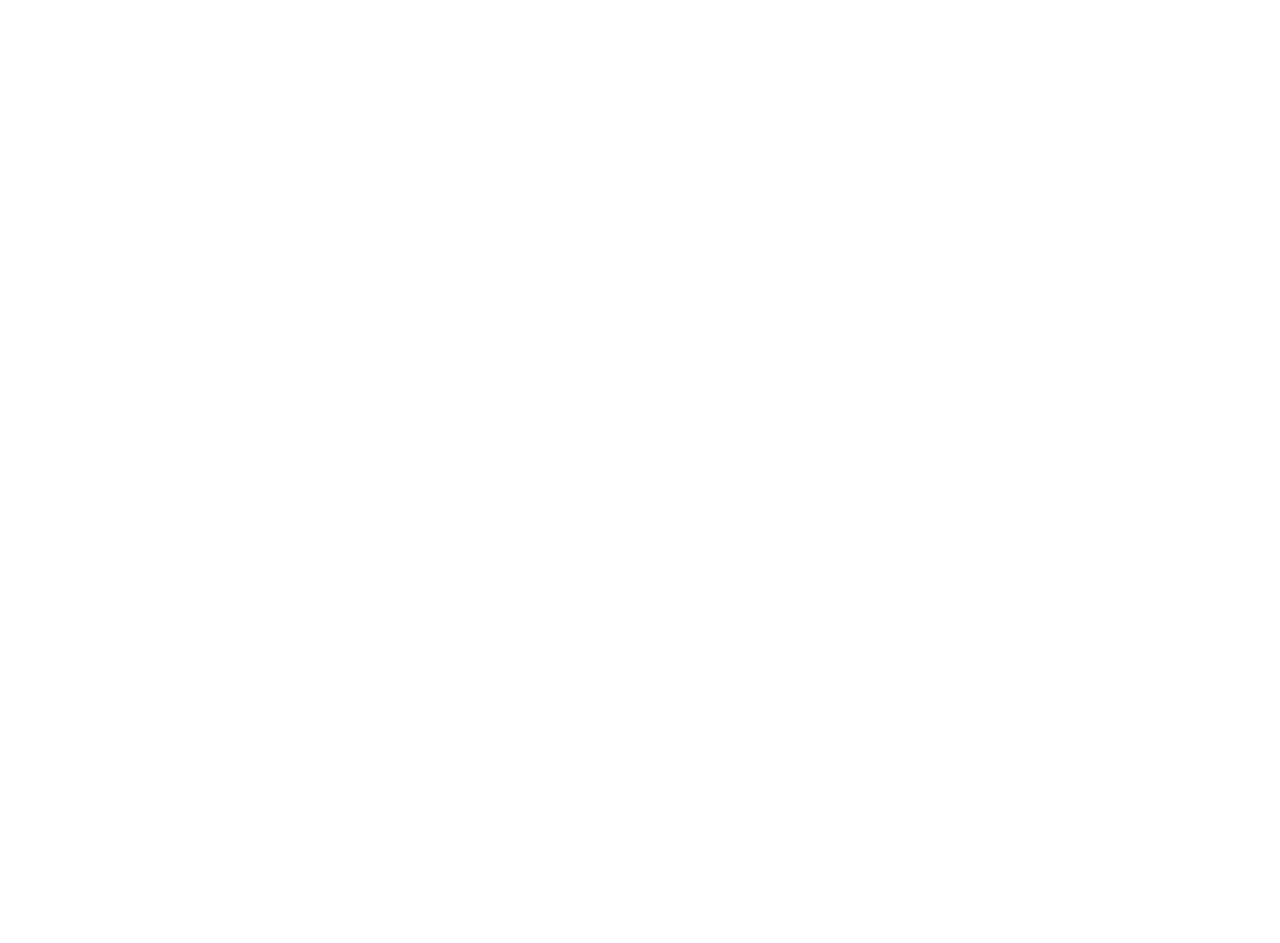
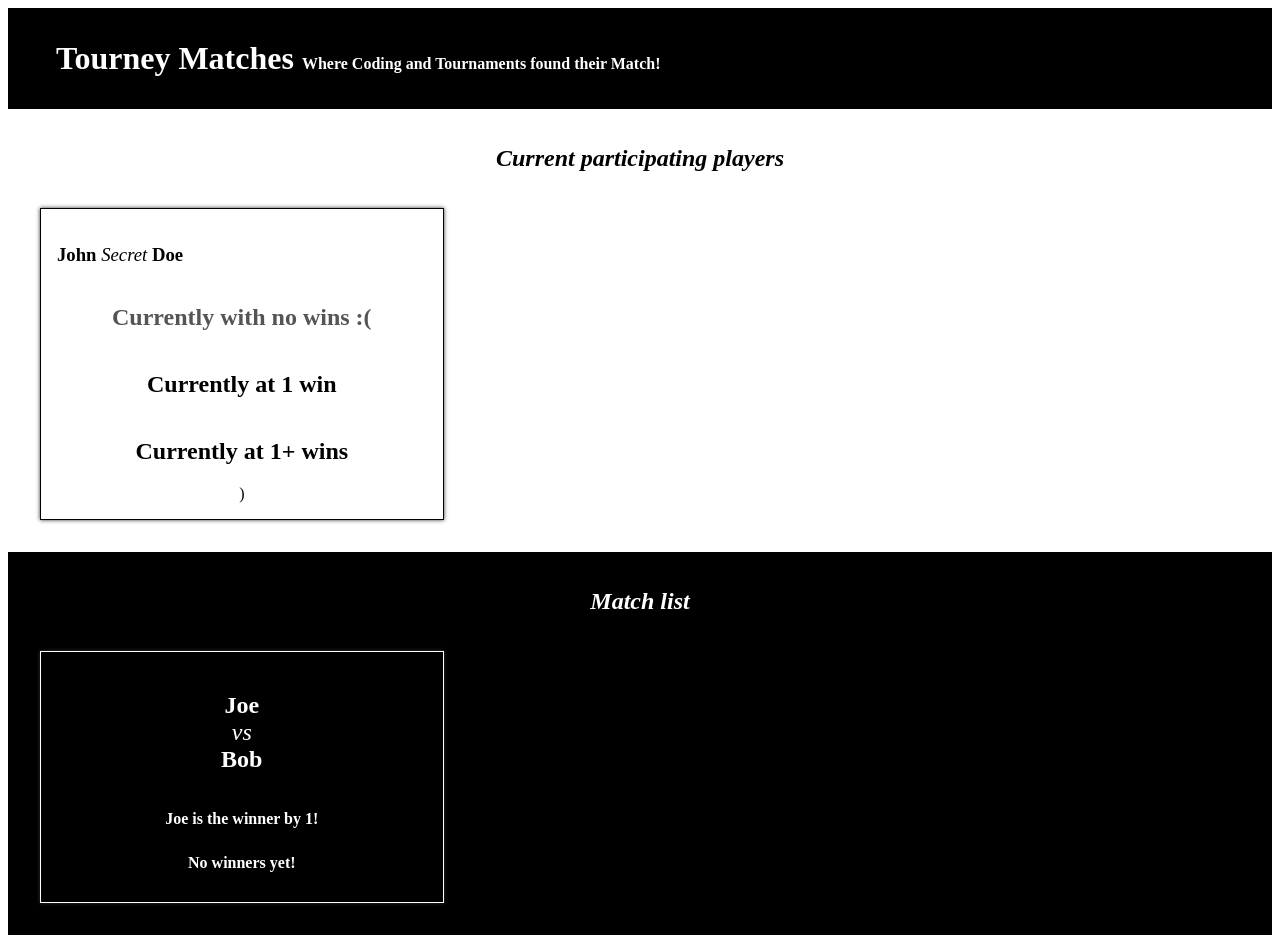
Before and after one commit to Fadymain/tourney-matches, a React (Create React App) app: page / in a window 1280 px wide. Before the commit the page ends 800 px from the top, so only its background shows below. Built offline with nearby package versions, Linux system fonts and the light colour scheme.

Commit message:
importing PlayerList and MatchList into App.js

```diff
--- a/src/App.js
+++ b/src/App.js
@@ -1,10 +1,15 @@
-import logo from './logo.svg';
 import './App.css';
+import PlayerList from './components/PlayerList';
+import MatchList from './components/MatchList';
 
 function App() {
   return (
     <div className="App">
-
+      <h1>
+        Tourney Matches <span>Where Coding and Tournaments found their Match!</span>
+      </h1>
+      <PlayerList/>
+      <MatchList/>
     </div>
   );
 }
```
